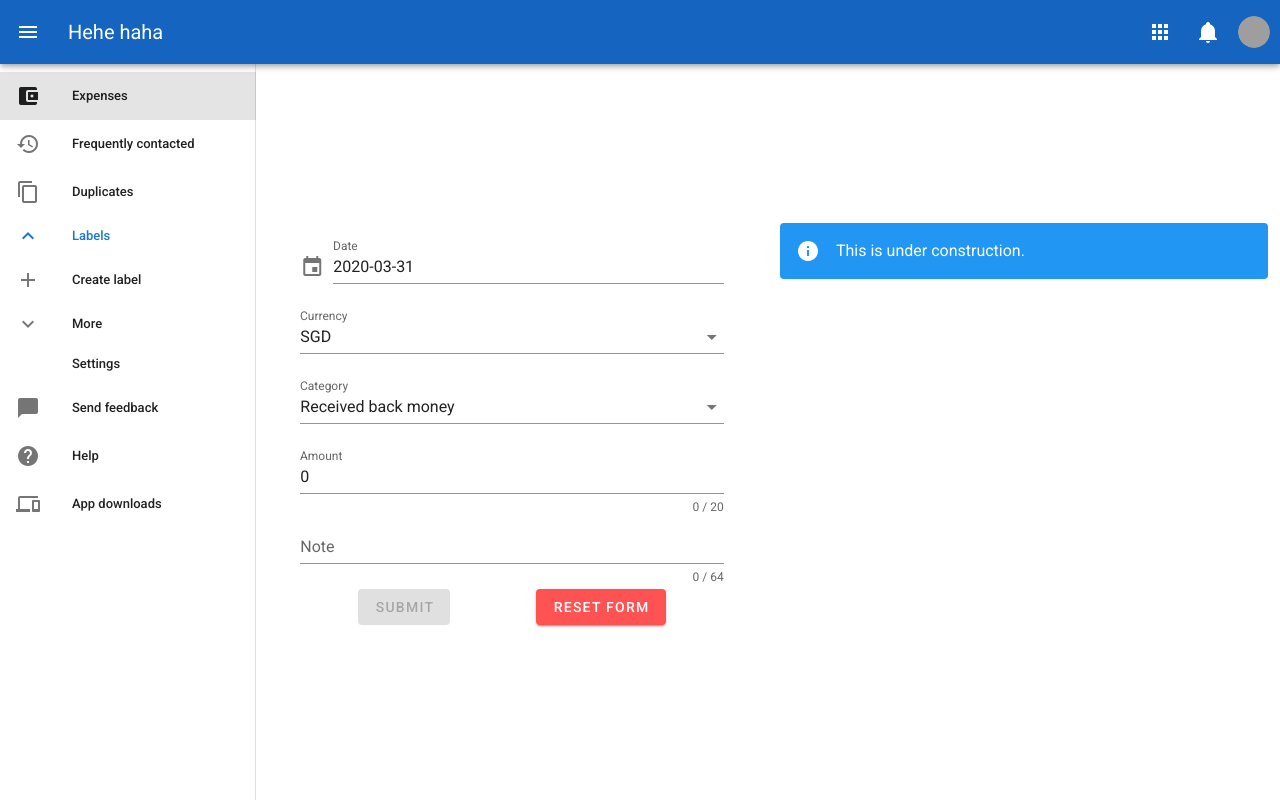
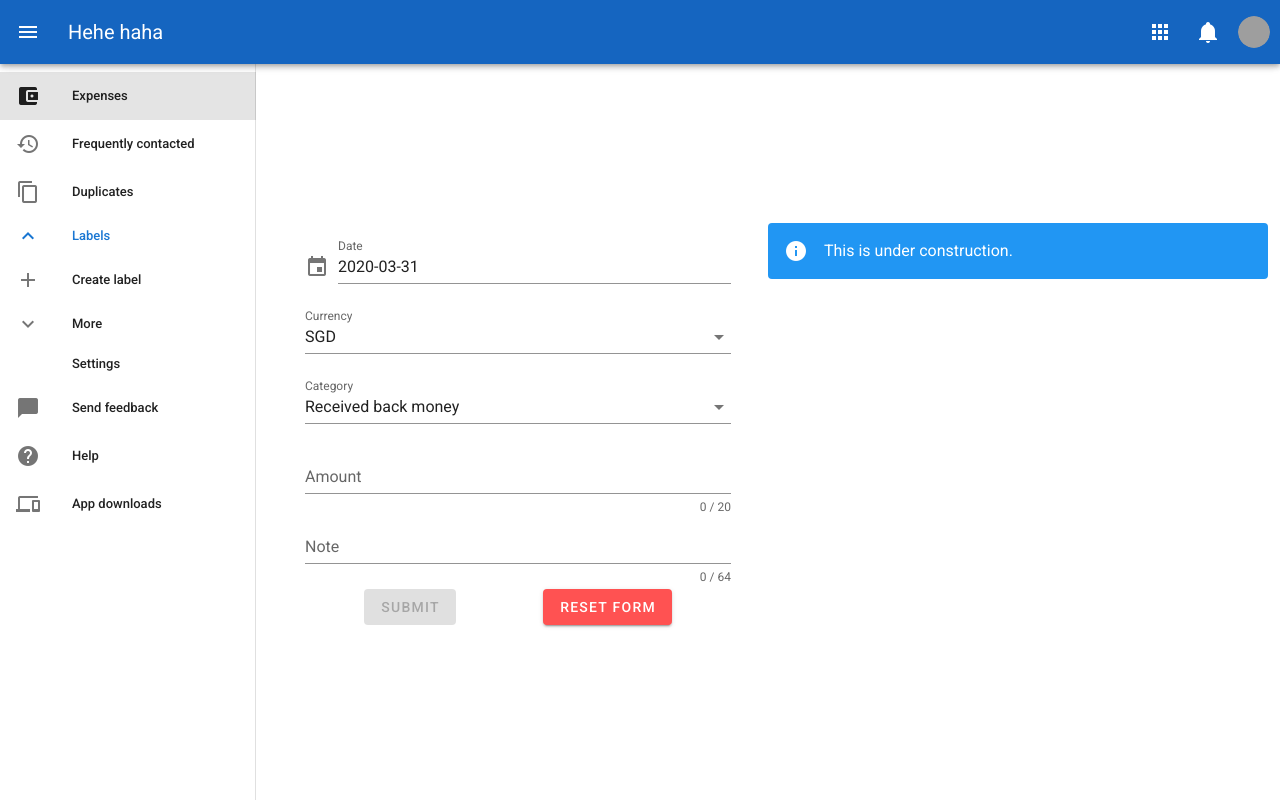
Before and after one commit to bongnv/expenses-old, a Vue app in the folder web/: page /expenses in a window 1280 px wide. Built offline with nearby package versions, Linux system fonts and the light colour scheme; grey boxes are pictures that could not be loaded.

Commit message:
add: update views

```diff
--- a/web/src/components/ExpenseForm.vue
+++ b/web/src/components/ExpenseForm.vue
@@ -1,7 +1,5 @@
 <template>
   <v-container fill-width>
-    <v-row align="center" justify="center">
-      <v-col cols="11">
     <v-form ref="form" v-model="valid" :lazy-validation="lazy" class="justify-center">
       <DatePicker v-model="date" />
 
@@ -24,6 +22,7 @@
         label="Note"
         placeholder="A note on the expense."
       ></v-text-field>
+
       <v-row>
         <v-spacer />
         <v-btn :disabled="!valid" class="ma-4" color="success" @click="submit">Submit</v-btn>
@@ -32,8 +31,6 @@
         <v-spacer />
       </v-row>
     </v-form>
-      </v-col>
-    </v-row>
   </v-container>
 </template>
 
@@ -56,7 +53,7 @@ export default {
         v.length <= vm.noteLength ||
         "Note must not be more than " + vm.noteLength + " characters"
     ],
-    amount: 0,
+    amount: undefined,
     amountLength: 20,
     amountRules: [
       v => !!v || "Amount is required",
--- a/web/src/views/Expenses.vue
+++ b/web/src/views/Expenses.vue
@@ -1,10 +1,10 @@
 <template>
   <v-container id="expenses" class="fill-height" justify="center" fluid>
-    <v-row>
+    <v-row no-gutters>
       <v-col>
-        <ExpenseForm />
+        <ExpenseForm class="expense-form" />
       </v-col>
-      <v-col>
+      <v-col v-if="$vuetify.breakpoint.lgAndUp">
         <v-alert type="info">This is under construction.</v-alert>
       </v-col>
     </v-row>
@@ -22,3 +22,9 @@ export default {
   }
 };
 </script>
+
+<style scoped>
+.expense-form {
+  width: 90%;
+}
+</style>
```
Lines whose indentation alone changed are shown as unchanged.
